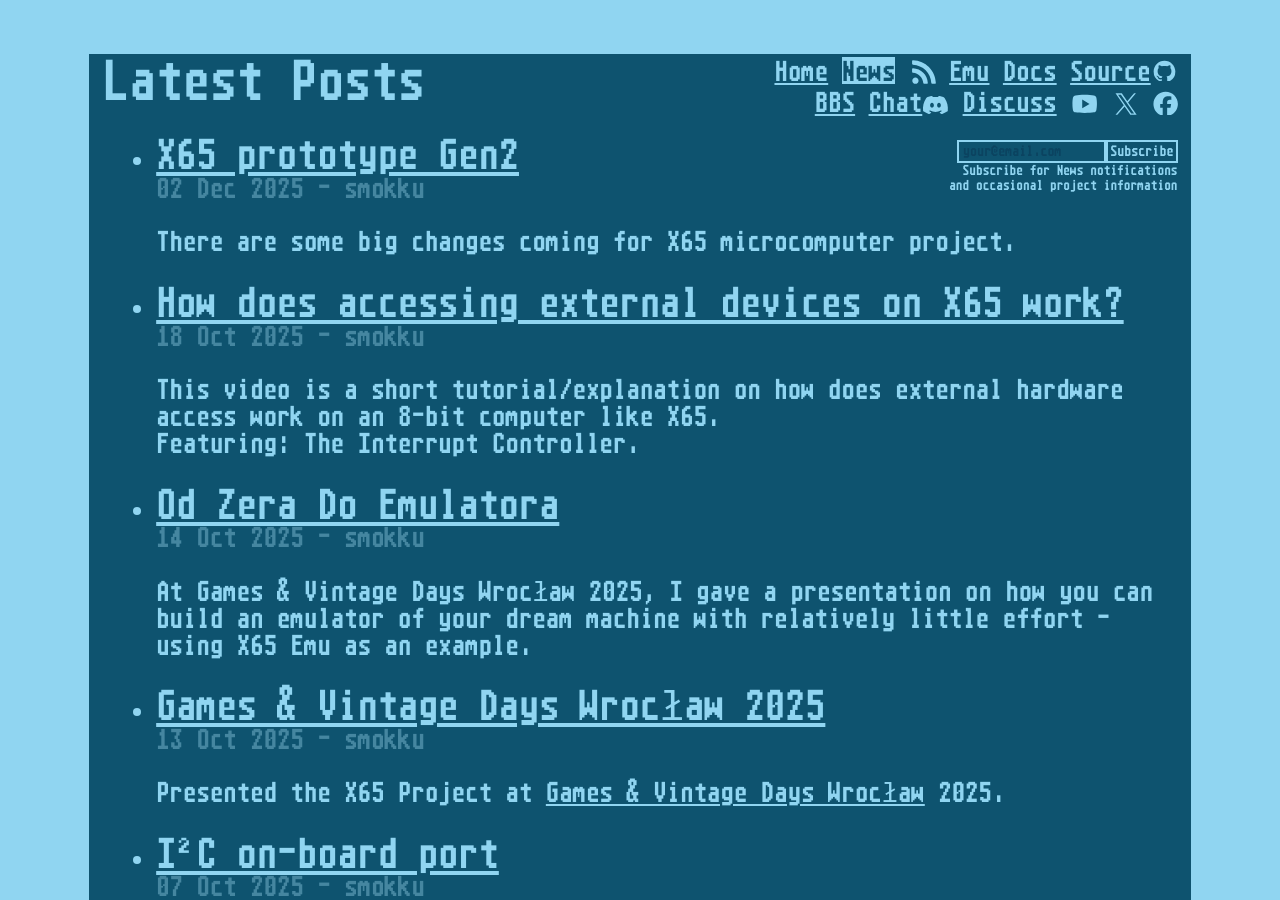
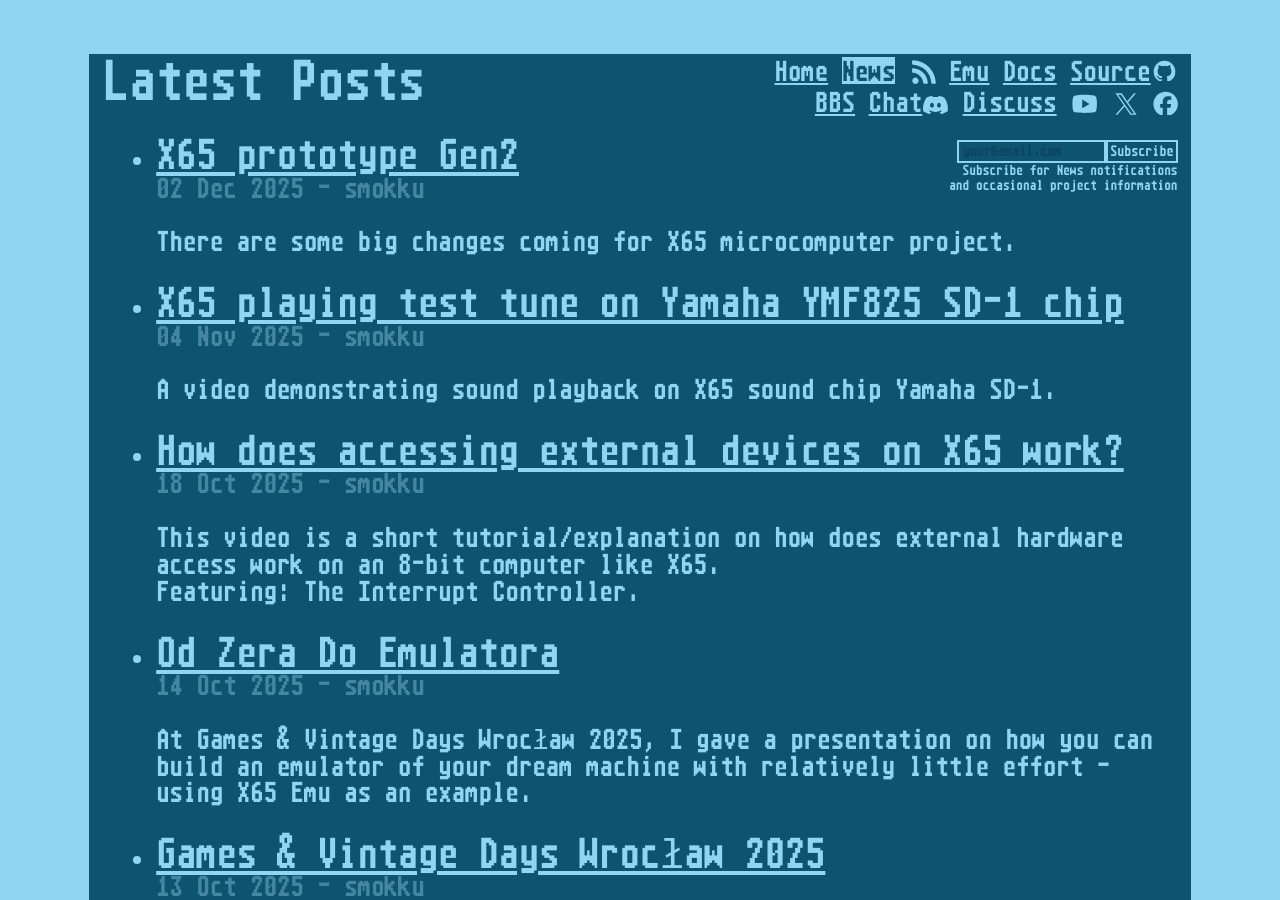
Before and after one commit to X65/x65.github.io, a Jekyll site: the page built from news.html, in a window 1280 px wide and 900 px high. Built offline with Jekyll 4.4.1, drawn with Linux system fonts in a browser that asks for light colours; some web fonts are replaced.

Commit message:
SD-1 test tune

```diff
--- /dev/null
+++ b/_posts/2025-11-04-SD-1-sounds.md
@@ -0,0 +1,13 @@
+---
+title: X65 playing test tune on Yamaha YMF825 SD-1 chip
+category: news
+author: smokku
+---
+
+A video demonstrating sound playback on X65 sound chip Yamaha SD-1.
+
+[![od zera do emulatora presentation](/media/2025-11-04_27W47YeULRs.jpg)](https://youtu.be/27W47YeULRs){:target="_blank"}
+
+This is a video showing a short test program testing the memory mapping
+of Yamaha YMF825 chip into WDC 65816 CPU address space.
+The CPU is accessing YMF825 registers driving the sound.
```
Also changed, not shown: _posts/2025-12-02-prototype-gen2.md (+2 -1 lines), media/2025-11-04_27W47YeULRs.jpg (added).
